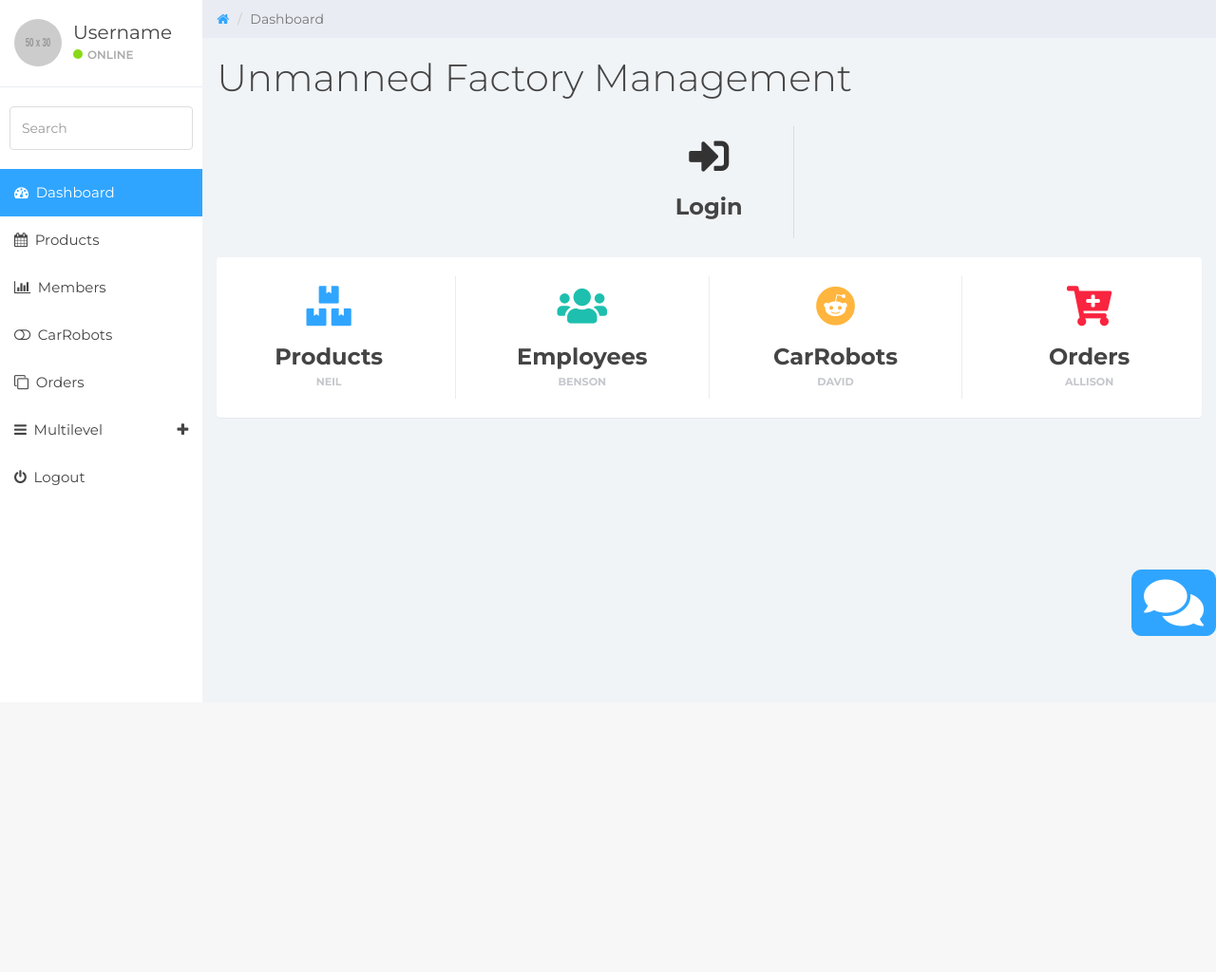
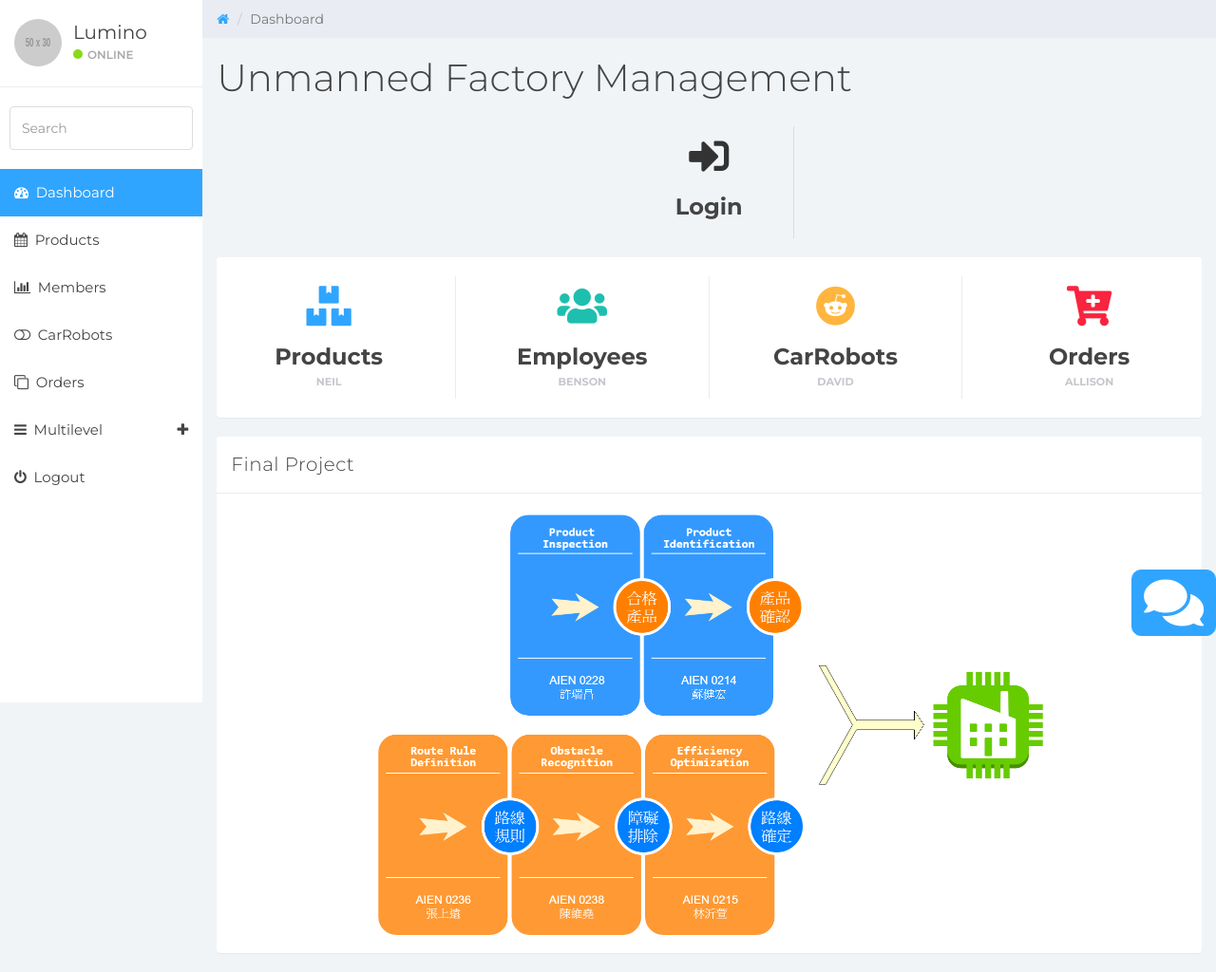
Before and after one commit to AIEN0208/midchatbot, a Django app: page / in a window 1280 px wide. Shown: the part 60-1084 px from the top of the page at 95% size. Before the commit the page ends 730 px from the top, so only its background shows below. Run offline with Django 3.2, Linux system fonts and the light colour scheme; grey boxes labelled with a size stand in for pictures from a placeholder-image service; some libraries are stand-ins or nearby versions.

Commit message:
07091850

```diff
--- a/unmannedfactory/lumino/templates/lumino/index.html
+++ b/unmannedfactory/lumino/templates/lumino/index.html
@@ -119,8 +119,8 @@
 			<div class="col-md-12">
 				<div class="panel panel-default ">
 					<div class="panel-heading">CarRobots</div>
-					<div class="panel-body timeline-container">
-						Put the chatbot structure here :)
+					<div class="panel-body timeline-container text-center">
+						<img class="rounded" src="{% static 'images/car.png' %}" alt="CarRobots">
 					</div>
 				</div>
 			</div><!--/.col-->
@@ -132,6 +132,17 @@
 					<div class="panel-heading">Orders</div>
 					<div class="panel-body timeline-container text-center">
 						<img class="rounded" src="{% static 'images/Order.png' %}" alt="Orders">
+					</div>
+				</div>
+			</div><!--/.col-->
+		</div><!--/.row-->
+
+		<div class="row">
+			<div class="col-md-12">
+				<div class="panel panel-default ">
+					<div class="panel-heading">Final Project</div>
+					<div class="panel-body timeline-container text-center">
+						<img class="rounded" src="{% static 'images/Final.png' %}" alt="Final" style="width:70%">
 					</div>
 				</div>
 			</div><!--/.col-->
--- a/unmannedfactory/templates/sidebar.html
+++ b/unmannedfactory/templates/sidebar.html
@@ -5,7 +5,7 @@
             <img src="http://placehold.it/50/30a5ff/fff" class="img-responsive" alt="">
         </div>
         <div class="profile-usertitle">
-            <div class="profile-usertitle-name">Username</div>
+            <div class="profile-usertitle-name">Lumino</div>
             <div class="profile-usertitle-status"><span class="indicator label-success"></span>Online</div>
         </div>
         <div class="clear"></div>
```
Also changed, not shown: unmannedfactory/static/images/Final.png (added), unmannedfactory/static/images/car.png (added).
